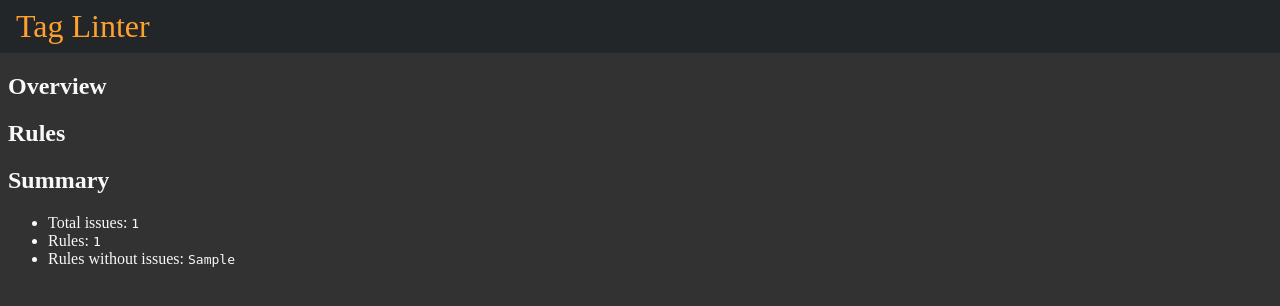
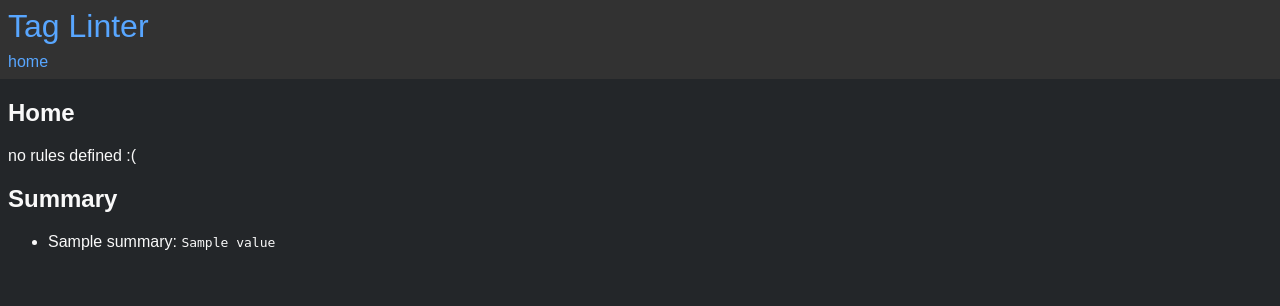
Before and after one commit to cinnamon-rolls/hydrus-tag-linter, a Python web app: template templates/index.html in a window 1280 px wide. Shown: the top 306 px of the page. Run offline with Jinja, Linux system fonts and the light colour scheme; the template is opened without the code that fills it: most values are stand-ins (such as "Sample title", 1, 10 or a date in 2020).

Commit message:
create a page for each rule

```diff
--- a/static/auto-copy-all.js
+++ /dev/null
@@ -1,28 +0,0 @@
-// go through each hash block and add a copy all button
-
-window.addEventListener("load", function () {
-  function getCopyFunc(elem) {
-    return function (e) {
-      navigator.clipboard.writeText(elem.innerText);
-    };
-  }
-
-  console.log("Automagically adding 'copy all' buttons...");
-
-  var elements = document.body.getElementsByTagName("div");
-
-  for (var i = 0; i < elements.length; i++) {
-    var div = elements[i];
-    var codeID = div.id + "_code";
-    var code = document.getElementById(codeID);
-
-    if (code != null) {
-      var btn = document.createElement("button");
-      btn.innerHTML = "<span class='icon_page_copy'>Copy All</span>";
-
-      btn.onclick = getCopyFunc(code);
-
-      div.appendChild(btn);
-    }
-  }
-});
--- a/static/style.css
+++ b/static/style.css
@@ -1,25 +1,17 @@
 body {
-  background-color: #323232;
+  background-color: #232629;
   color: #f9f9f9;
   margin: 0;
+  font-family: arial, helvetica;
 }
 
 a {
-  color: #FFA02F;
+  color: #58a6ff;
   text-decoration: none;
 }
 
 a:hover {
   text-decoration: underline;
-}
-
-nav {
-  background-color: #232629;
-  padding: 8px 8px 8px 16px
-}
-
-nav .site-title {
-  font-size: 2em;
 }
 
 .content {
@@ -36,6 +28,53 @@ taking up the entire screen */
   width: auto;
 }
 
+/* Navigation */
+
+nav {
+  background-color: #323232;
+  padding: 8px 8px 8px 8px
+}
+
+nav .site-title {
+  font-size: 2em;
+}
+
+nav ul {
+  background-color: #323232;
+  list-style-type: none;
+  margin: 8px 0px 0px 0px;
+  padding: 0;
+}
+
+nav ul li {
+  display: inline;
+}
+
+/* Tables */
+
+table{
+  border-collapse: collapse;
+}
+
+table th {
+  text-align: left;
+  background-color: #525252;
+}
+
+table tr {
+  background-color: #323232;
+}
+
+table td, table th {
+  padding: 4px 8px 4px 8px
+}
+
+table td, table th {
+  border: 1px solid #636363
+}
+
+/* Icons */
+
 span.icon_page_copy {
   background: url('/static/icons/page_copy.png') no-repeat left center;
   padding-left: 20px;
--- a/templates/base.html
+++ b/templates/base.html
@@ -11,7 +11,7 @@
 
   <head>
     <title>
-      {% block title %}{% endblock %}
+      {% block pagetitle %}{% endblock %}
       | Tag Linter</title>
     <link rel="stylesheet" href="{{ url_for('static', filename='style.css') }}"/>
     <link rel="shortcut icon" href="{{ url_for('static', filename='favicon.png') }}"/>
@@ -28,11 +28,16 @@
           Tag Linter
         </a>
       </span>
+      <ul>
+        <li>
+          <a href="/">home</a>
+        </li>
+      </ul>
     </nav>
     <section class="content">
-      <header>
-        {% block header %}{% endblock %}
-      </header>
+      <h1>
+        <span>{% block contenttitle %}{% endblock %}</span>
+      </h1>
       {% for message in get_flashed_messages() %}
         <div class="flash">{{ message }}</div>
       {% endfor %}
--- a/templates/index.html
+++ b/templates/index.html
@@ -1,67 +1,54 @@
 {% extends 'base.html' %}
 
-{% block head_extra %}
-<script src='{{ url_for("static", filename="auto-copy-all.js") }}'></script>
+{% block pagetitle %}
+  Home
 {% endblock %}
 
-{% block header %}
-  <h1>
-    {% block title %}Overview{% endblock %}
-  </h1>
+{% block contenttitle %}
+  Home
 {% endblock %}
 
 {% block content %}
 
-  {% if rules %}
-    <h2>Rules</h2>
-
-    {% for rule in rules %}
-      {% if rule.is_enabled()and len(server.get_rule_files(rule)) > 0 %}
-
-        <h3>{{ rule.name }}</h3>
-
-        {% if rule.note %}
-          <p>{{ rule.note }}</p>
-        {% endif %}
-
-        <div class='hashes' id='{{ "hb_" + rule.name }}'>
-          <code id='{{ "hb_" + rule.name + "_code" }}'>
-            <pre>{{ server.get_rule_hashes_as_str(rule) }}</pre>
-          </code>
-        </div>
-
-      {% endif %}
-    {% endfor %}
-
-    {% if summary.get('rules_without_issues') > 0 %}
-      <h2>Rules Without Issues</h2>
-      <ul>
-        {% for rule in rules %}
-          {% if rule.is_enabled()and len(server.get_rule_files(rule)) == 0 %}
-            <li>
-              <span>{{ rule.name }}</span>
-            </li>
-          {% endif %}
-        {% endfor %}
-      </ul>
-    {% endif %}
-
+  {% set rules = server.get_rules() %}
+  {% if rules and len(rules) > 0%}
+    <table>
+      <tr>
+        <th>Files</th>
+        <th>Rule</th>
+      </tr>
+      {% for rule in rules %}
+        <tr>
+          <td style='text-align:right'>
+            {% if rule.is_enabled() %}
+              <code>{{ len(server.get_rule_files(rule)) }}</code>
+            {% else %}
+              Disabled
+            {% endif %}
+          </td>
+          <td>
+            <span>
+              <a href='/rules/{{ rule.name }}'>
+                {{ rule.name }}
+              </a>
+            </span>
+          </td>
+        </tr>
+      {% endfor %}
+    </table>
+  {% else %}
+    <p>no rules defined :(</p>
   {% endif %}
 
+  {% set summary_vals = server.get_summary() %}
   <h2>Summary</h2>
   <ul>
-    <li>
-      <span>Total issues:</span>
-      <code>{{summary.get('total_issues')}}</code>
-    </li>
-    <li>
-      <span>Rules:</span>
-      <code>{{ summary.get('total_rules') }}</code>
-    </li>
-    <li>
-      <span>Rules without issues:</span>
-      <code>{{ summary.get('rules_without_issues') }}</code>
-    </li>
+    {% for summary in summary_vals %}
+      <li>
+        <span>{{ summary.get('name') }}:</span>
+        <code>{{ summary.get('value') }}</code>
+      </li>
+    {% endfor %}
   </ul>
 
 {% endblock %}
```
Also changed, not shown: __main__.py (+20 -17 lines), tag_linter/server.py (+25 -8 lines), templates/rule.html (added, +59 -0 lines).
